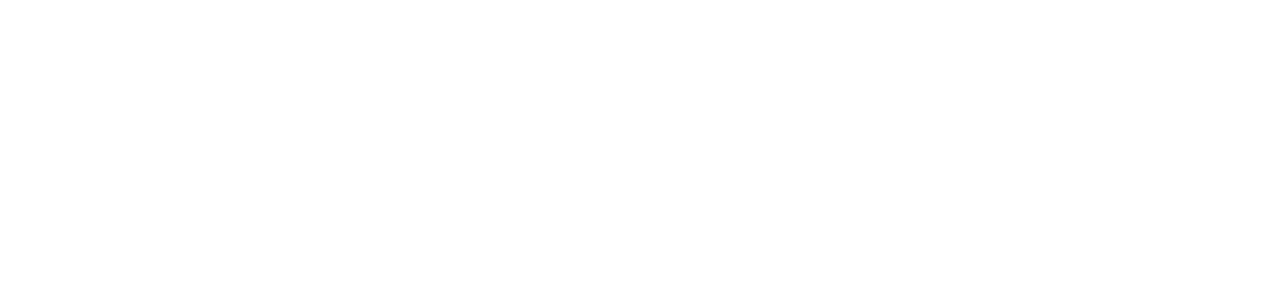
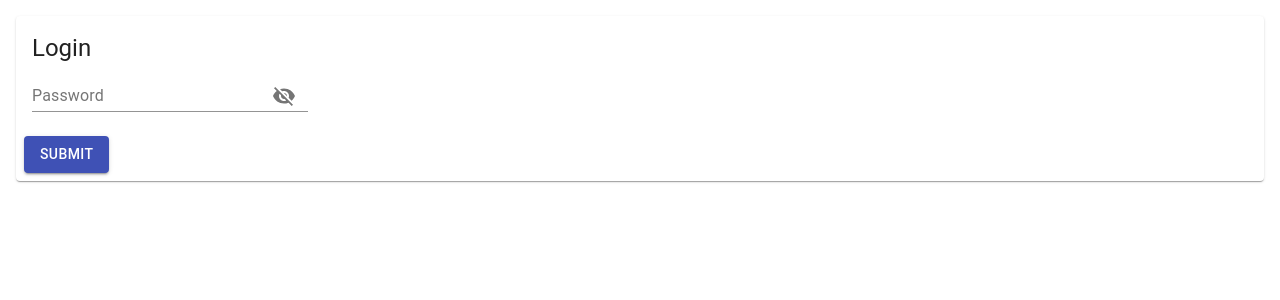
Before and after one commit to nitingangyan/transaction_dashboard, a React (Create React App) app: page / in a window 1280 px wide. Shown: the top 300 px of the page. Built offline with nearby package versions, Linux system fonts and the light colour scheme.

Commit message:
3 files modified

```diff
--- a/package.json
+++ b/package.json
@@ -3,9 +3,11 @@
   "version": "0.0.0",
   "private": true,
   "dependencies": {
-    "@babel/runtime": "^7.15.4",
+    "@babel/runtime": "7.15.4",
     "@material-ui/core": "4.12.3",
+    "@material-ui/icons": "^4.11.2",
     "@types/react": "17.0.20",
+    "clsx": "1.1.1",
     "react": "17.0.2",
     "react-dom": "17.0.2",
     "react-router-dom": "5.3.0"
--- a/src/App.js
+++ b/src/App.js
@@ -64,6 +64,9 @@ export default function App() {
           <Route exact path="/login">
             <Login setUsername={setUsername} />
           </Route>
+          <Route exact path="/">
+            <Login setUsername={setUsername} />
+          </Route>
         </Switch>
       </div>
     </Router>
--- a/src/components/login.js
+++ b/src/components/login.js
@@ -1,12 +1,23 @@
 import React, { useState } from 'react';
 import { useHistory } from 'react-router-dom';
+import clsx from 'clsx';
 import TextField from '@material-ui/core/TextField';
 import { makeStyles } from '@material-ui/core/styles';
+import IconButton from '@material-ui/core/IconButton';
 import Card from '@material-ui/core/Card';
 import CardActions from '@material-ui/core/CardActions';
 import CardContent from '@material-ui/core/CardContent';
 import Button from '@material-ui/core/Button';
 import Typography from '@material-ui/core/Typography';
+import Input from '@material-ui/core/Input';
+import FilledInput from '@material-ui/core/FilledInput';
+import OutlinedInput from '@material-ui/core/OutlinedInput';
+import InputLabel from '@material-ui/core/InputLabel';
+import InputAdornment from '@material-ui/core/InputAdornment';
+import FormHelperText from '@material-ui/core/FormHelperText';
+import FormControl from '@material-ui/core/FormControl';
+import Visibility from '@material-ui/icons/Visibility';
+import VisibilityOff from '@material-ui/icons/VisibilityOff';
 
 const useStyles = makeStyles(theme => ({
   root: {
@@ -58,19 +69,22 @@ const Login = props => {
           </Typography>
           <Typography className={classes.pos} color="textSecondary" />
 
-          <Typography variant="body2" component="p">
-            <form className={classes.root} noValidate autoComplete="off">
-              <div>
-                <TextField
-                  id="standard-error-helper-text"
-                  label="Username"
-                  defaultValue=""
-                  onBlur={handleBlur}
-                  {...errorMsg}
-                />
-              </div>
-            </form>
-          </Typography>
+          <FormControl className={clsx(classes.margin, classes.textField)}>
+            <InputLabel htmlFor="standard-adornment-password">
+              Password
+            </InputLabel>
+            <Input
+              id="standard-adornment-password"
+              type="text"
+              endAdornment={
+                <InputAdornment position="end">
+                  <IconButton aria-label="toggle password visibility">
+                    {errorMsg.showPassword ? <Visibility /> : <VisibilityOff />}
+                  </IconButton>
+                </InputAdornment>
+              }
+            />
+          </FormControl>
         </CardContent>
         <CardActions>
           <Button variant="contained" color="primary" onClick={onSubmit}>
```
